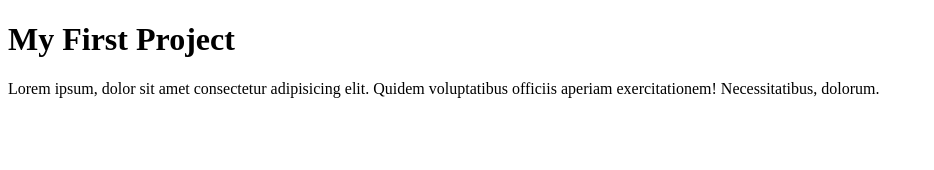
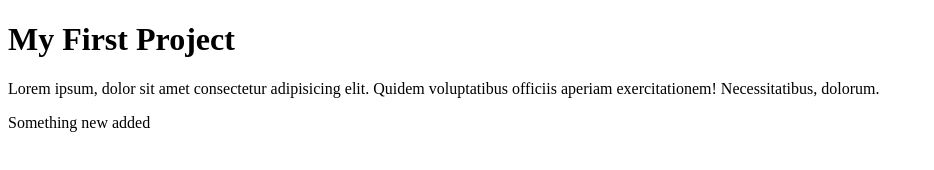
Before and after one commit to fahimjeshan/First_project, a plain HTML site: page index.html in a window 1280 px wide. Shown: the whole page, without its empty margins (0-934 px from the left). Drawn offline with Linux system fonts and the light colour scheme.

Commit message:
Update index.html

```diff
--- a/index.html
+++ b/index.html
@@ -8,5 +8,6 @@
 <body>
     <h1>My First Project</h1>
     <p>Lorem ipsum, dolor sit amet consectetur adipisicing elit. Quidem voluptatibus officiis aperiam exercitationem! Necessitatibus, dolorum.</p>
+    <P>Something new added</P>
 </body>
 </html>
```
